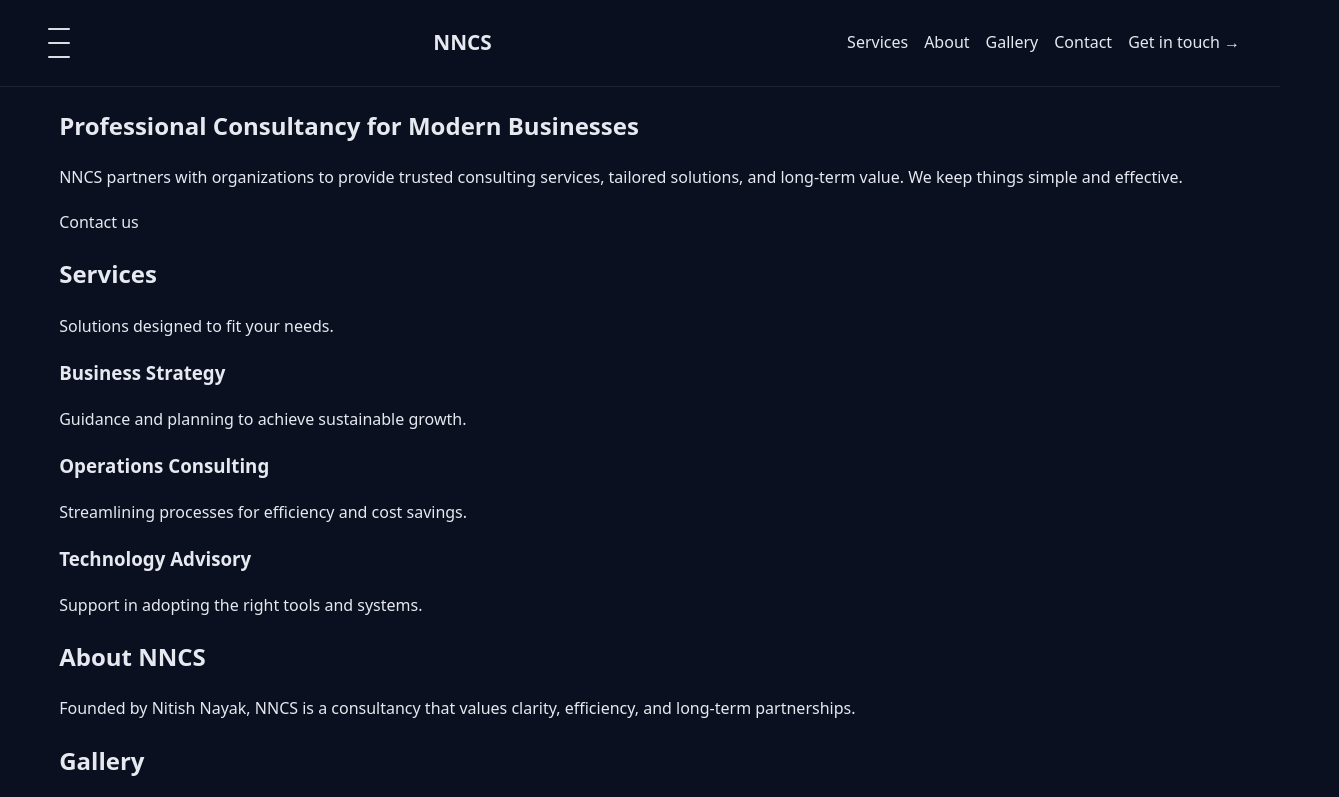
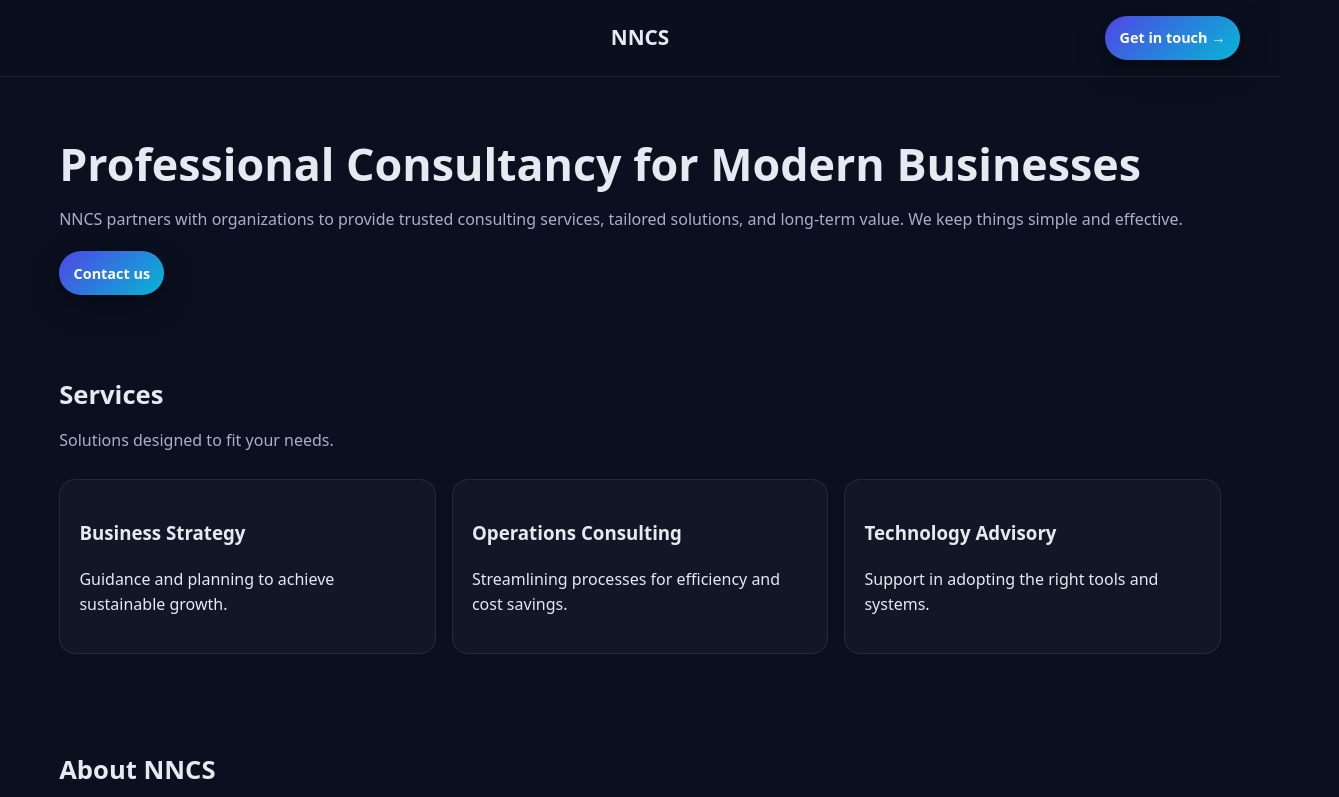
Before and after one commit to SaiNayakk/NNCS, a plain HTML site: page index.html in a window 1280 px wide. Shown: the top 797 px of the page, 1339 px wide, since content can reach past the window. Drawn offline with Linux system fonts and the light colour scheme.

Commit message:
laptop fix

```diff
--- a/index.html
+++ b/index.html
@@ -22,72 +22,48 @@
     a{color:inherit; text-decoration:none}
     .container{max-width:1200px; margin:0 auto; padding:0 1.2rem}
     header{position:sticky; top:0; z-index:50; backdrop-filter: blur(10px); background: rgba(11,16,32,.9); border-bottom:1px solid var(--stroke)}
-    .nav{display:grid; grid-template-columns:auto 1fr auto; align-items:center; gap:.75rem; padding:1rem 0; position:relative}
-    .brand{justify-self:center}
-    .right-slot{display:flex; align-items:center; gap:1rem}
-    .desktop-nav ul{display:flex; gap:1rem; list-style:none; margin:0; padding:0}
-    .desktop-nav ul::-webkit-scrollbar{display:none}
-    .brand{font-weight:900; font-size:1.3rem; color:var(--fg); text-align:center}
+    .nav{display:grid; grid-template-columns:1fr auto 1fr; align-items:center; padding:1rem 0}
+    .brand{grid-column:2; justify-self:center; font-weight:900; font-size:1.3rem; color:var(--fg)}
+    .header-cta{grid-column:3; justify-self:end}
+    .cta{display:inline-flex; align-items:center; gap:.6rem; background:linear-gradient(135deg, var(--brand), var(--brand-2)); color:white; padding:.65rem .9rem; border:none; border-radius:999px; box-shadow:var(--shadow); cursor:pointer; font-weight:700; white-space:nowrap; font-size:.9rem}
 
-    /* Hamburger */
-    .hamburger{background:transparent; border:none; padding:.5rem; cursor:pointer; display:flex; flex-direction:column; justify-content:center; align-items:center; gap:4px; border-radius:8px; color:var(--fg); z-index:60}
-    .hamburger .bar{width:22px; height:2px; background:currentColor; border-radius:2px; opacity:.95}
-    .hamburger:focus{outline:2px solid var(--stroke); outline-offset:2px}
-    .hamburger .bar{width:24px; height:2px; background:var(--fg); margin:4px 0; border-radius:2px}
+    .hero{padding:3rem 0 2rem}
+    .headline{font-size:clamp(1.8rem, 5vw, 2.8rem); line-height:1.2; margin:.75rem 0}
+    .sub{color:var(--muted); font-size:1rem}
 
-    /* Mobile menu */
-    .mobile-menu{display:none; background:rgba(11,16,32,.98); border-top:1px solid var(--stroke); box-shadow:0 12px 30px rgba(0,0,0,.35); position:relative; z-index:40}
-    .mobile-menu a{display:block; padding:.9rem 1.2rem; border-bottom:1px solid var(--stroke); color:var(--fg)}
-    .mobile-menu a:last-child{border-bottom:none}
-    .mobile-menu.open{display:block}
+    section{padding:3rem 0}
+    .section-title{font-size:1.6rem; margin:0 0 .75rem}
+    .section-sub{margin:0 0 1.6rem; color:var(--muted)}
 
-    @media (max-width: 768px){
-      .desktop-nav, .desktop-cta{display:none}
-      .mobile-menu.open{display:block}
-      .cta{font-size:.85rem; padding:.5rem .8rem}
+    .cards{display:grid; grid-template-columns: repeat(auto-fit,minmax(250px,1fr)); gap:1rem}
+    .card{background: rgba(255,255,255,0.03); border:1px solid var(--stroke); border-radius:var(--radius); padding:1.2rem}
+
+    /* Gallery */
+    .gallery-rows{display:flex; flex-direction:column; gap:1rem}
+    .gallery-wrap{position:relative; max-width:900px; margin:0 auto}
+    .gallery-track{display:grid; grid-template-columns: repeat(auto-fill, minmax(260px, 1fr)); gap:1rem}
+    .gallery-item{width:100%; aspect-ratio:4/3; border-radius:12px; object-fit:cover; object-position:center; border:1px solid var(--stroke); background:rgba(255,255,255,.04); filter:blur(12px); transform:scale(1.03); transition:filter .4s ease, transform .4s ease}
+    .gallery-item.loaded{filter:blur(0); transform:none}
+
+    .contact-item{display:flex; gap:.8rem; align-items:start; padding:.7rem; border-radius:12px; border:1px dashed var(--stroke); margin-bottom:.5rem}
+    .contact-item b{display:block}
+
+    footer{border-top:1px solid var(--stroke); padding:1.5rem 0; color:var(--muted)}
+
+    @media (max-width: 640px){
+      .cta{font-size:.8rem; padding:.5rem .8rem}
+      .gallery-track{grid-template-columns: repeat(2, 1fr)}
     }
-      .hamburger{background:transparent; border:none; padding:.5rem; cursor:pointer; display:flex; flex-direction:column; justify-content:center; align-items:center; gap:4px; border-radius:8px; color:var(--fg); z-index:60}
-    .hamburger .bar{width:22px; height:2px; background:currentColor; border-radius:2px; opacity:.95}
-    .hamburger:focus{outline:2px solid var(--stroke); outline-offset:2px}
+    @media (min-width: 1024px){
+      .gallery-track{grid-template-columns: repeat(3, 1fr)}
     }
-  /* Ensure brand centered on all sizes */
-    .brand .logo-text{font-weight:900; font-size:1.3rem; color:var(--fg); text-align:center}
   </style>
 </head>
 <body>
   <header>
     <div class="container nav">
-      <!-- Left: Hamburger -->
-      <button class="hamburger" aria-label="Open menu" aria-expanded="false" aria-controls="mobile-menu">
-        <span class="bar"></span>
-        <span class="bar"></span>
-        <span class="bar"></span>
-      </button>
-
-      <!-- Center: Brand -->
-      <div class="brand"><div class="logo-text">NNCS</div></div>
-
-      <!-- Right: Desktop nav + CTA -->
-      <div class="right-slot">
-        <nav class="desktop-nav">
-          <ul>
-            <li><a href="#services">Services</a></li>
-            <li><a href="#about">About</a></li>
-            <li><a href="#gallery">Gallery</a></li>
-            <li><a href="#contact">Contact</a></li>
-          </ul>
-        </nav>
-        <a class="cta desktop-cta" href="#contact">Get in touch →</a>
-      </div>
-    </div>
-
-    <!-- Mobile dropdown menu -->
-    <div id="mobile-menu" class="mobile-menu" hidden>
-      <a href="#services">Services</a>
-      <a href="#about">About</a>
-      <a href="#gallery">Gallery</a>
-      <a href="#contact">Contact</a>
-      <a class="cta mobile-cta" href="#contact" style="margin: .6rem 1.2rem 1rem; display:inline-flex">Get in touch →</a>
+      <div class="brand">NNCS</div>
+      <a class="cta header-cta" href="#contact">Get in touch →</a>
     </div>
   </header>
 
@@ -200,22 +176,6 @@
       if(img.complete) img.classList.add('loaded');
       else img.addEventListener('load', ()=>img.classList.add('loaded'), {once:true});
     });
-
-    // Mobile hamburger toggle
-    (function(){
-      const btn = document.querySelector('.hamburger');
-      const menu = document.getElementById('mobile-menu');
-      if(!btn || !menu) return;
-      const toggle = ()=>{
-        const open = menu.classList.toggle('open');
-        btn.setAttribute('aria-expanded', open);
-        if(open) menu.removeAttribute('hidden'); else menu.setAttribute('hidden','');
-      };
-      btn.addEventListener('click', toggle);
-      menu.querySelectorAll('a').forEach(a=>a.addEventListener('click', ()=>{
-        if(menu.classList.contains('open')) toggle();
-      }));
-    })();
   </script>
 </body>
 </html>
```
